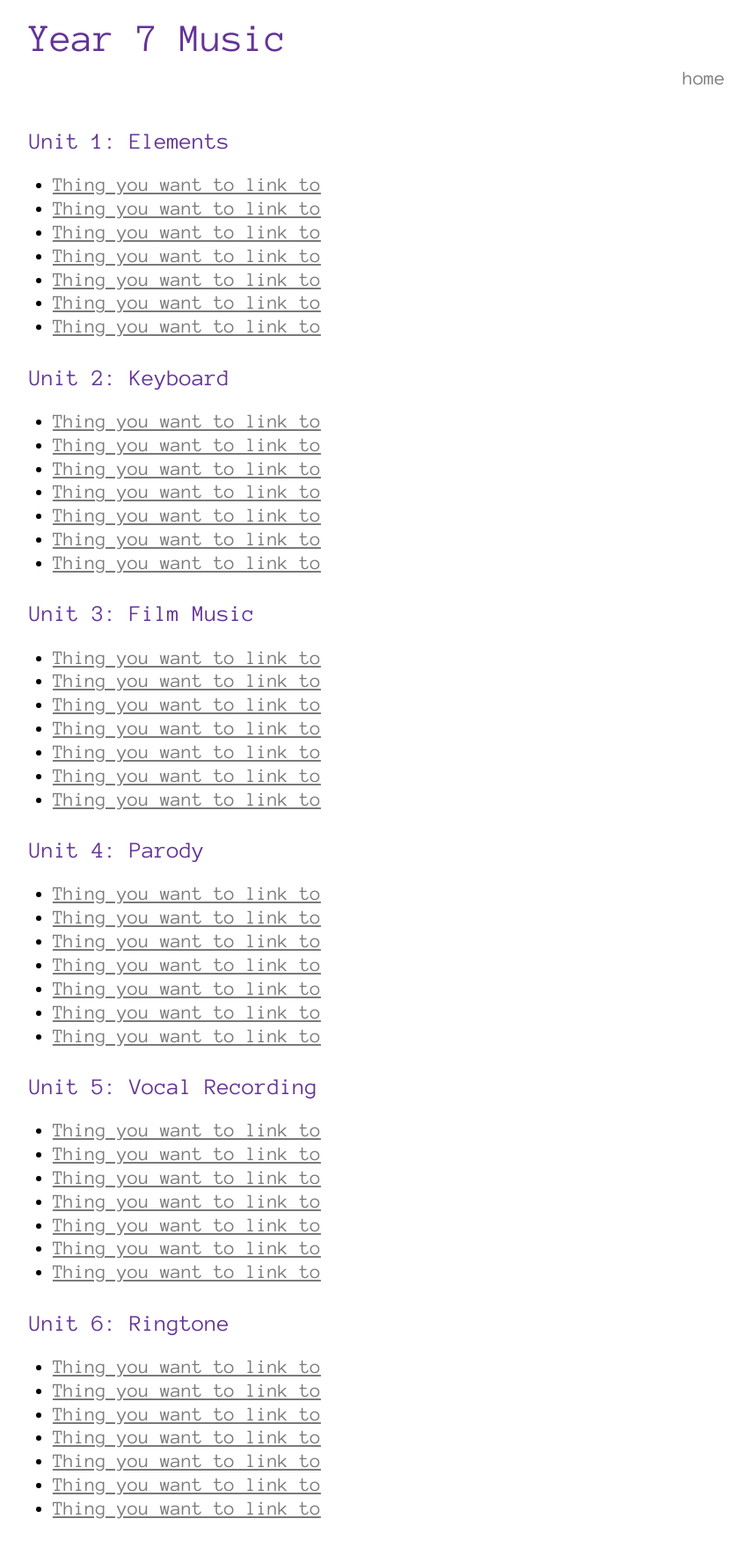
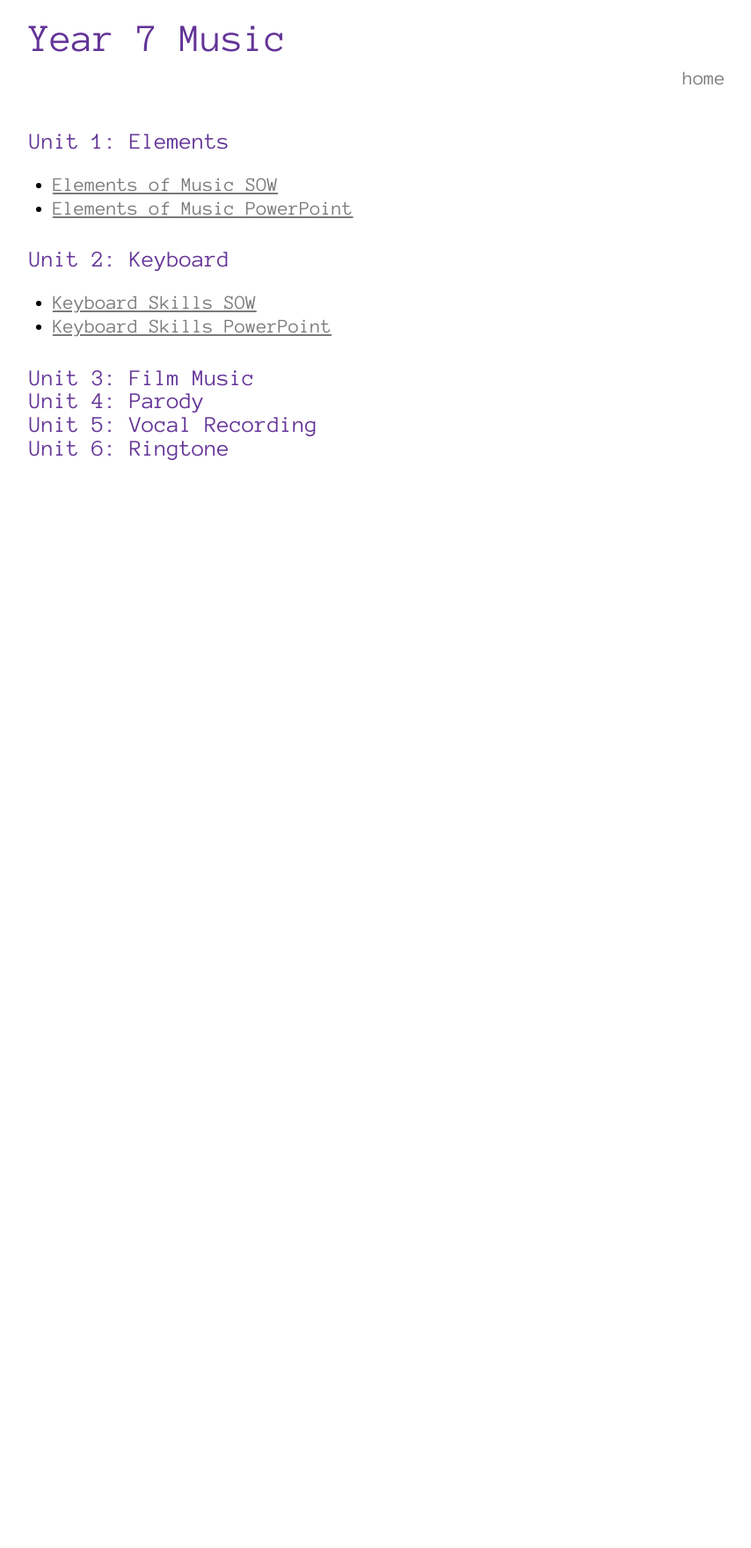
Before and after one commit to MalphasWats/stagewallis.com, a Jekyll site: the page built from music/Year7.markdown, in a window 1280 px wide. Shown: the whole page at 88% size, without its empty margins (207-1061 px from the left). Built offline with Jekyll 4.4.1, drawn with Linux system fonts in a browser that asks for light colours; after the commit the page ends 900 px from its top, so only the background shows below that.

Commit message:
y7music term1and2

```diff
--- a/music/Year7.markdown
+++ b/music/Year7.markdown
@@ -6,61 +6,26 @@ title: Year 7 Music
 
 ### Unit 1: Elements
 
-* [Thing you want to link to](#the_url_of_the_thing)
-* [Thing you want to link to](#the_url_of_the_thing)
-* [Thing you want to link to](#the_url_of_the_thing)
-* [Thing you want to link to](#the_url_of_the_thing)
-* [Thing you want to link to](#the_url_of_the_thing)
-* [Thing you want to link to](#the_url_of_the_thing)
-* [Thing you want to link to](#the_url_of_the_thing)
+* [Elements of Music SOW](year7music/Key Stage 3 Termly SOW Music Y7 Term 1)
+* [Elements of Music PowerPoint](year7music/Term 1 - Elements of Music .pptx)
+
 
 ### Unit 2: Keyboard
 
-* [Thing you want to link to](#the_url_of_the_thing)
-* [Thing you want to link to](#the_url_of_the_thing)
-* [Thing you want to link to](#the_url_of_the_thing)
-* [Thing you want to link to](#the_url_of_the_thing)
-* [Thing you want to link to](#the_url_of_the_thing)
-* [Thing you want to link to](#the_url_of_the_thing)
-* [Thing you want to link to](#the_url_of_the_thing)
+* [Keyboard Skills SOW](year7music/Key Stage 3 Termly SOW Music Y7 Term 2)
+* [Keyboard Skills PowerPoint](year7music/Term 2 - Keyboard Skills.pptx)
 
 
 ### Unit 3: Film Music
 
-* [Thing you want to link to](#the_url_of_the_thing)
-* [Thing you want to link to](#the_url_of_the_thing)
-* [Thing you want to link to](#the_url_of_the_thing)
-* [Thing you want to link to](#the_url_of_the_thing)
-* [Thing you want to link to](#the_url_of_the_thing)
-* [Thing you want to link to](#the_url_of_the_thing)
-* [Thing you want to link to](#the_url_of_the_thing)
+
 
 ### Unit 4: Parody
 
-* [Thing you want to link to](#the_url_of_the_thing)
-* [Thing you want to link to](#the_url_of_the_thing)
-* [Thing you want to link to](#the_url_of_the_thing)
-* [Thing you want to link to](#the_url_of_the_thing)
-* [Thing you want to link to](#the_url_of_the_thing)
-* [Thing you want to link to](#the_url_of_the_thing)
-* [Thing you want to link to](#the_url_of_the_thing)
+
 
 ### Unit 5: Vocal Recording
 
-* [Thing you want to link to](#the_url_of_the_thing)
-* [Thing you want to link to](#the_url_of_the_thing)
-* [Thing you want to link to](#the_url_of_the_thing)
-* [Thing you want to link to](#the_url_of_the_thing)
-* [Thing you want to link to](#the_url_of_the_thing)
-* [Thing you want to link to](#the_url_of_the_thing)
-* [Thing you want to link to](#the_url_of_the_thing)
+
 
 ### Unit 6: Ringtone
-
-* [Thing you want to link to](#the_url_of_the_thing)
-* [Thing you want to link to](#the_url_of_the_thing)
-* [Thing you want to link to](#the_url_of_the_thing)
-* [Thing you want to link to](#the_url_of_the_thing)
-* [Thing you want to link to](#the_url_of_the_thing)
-* [Thing you want to link to](#the_url_of_the_thing)
-* [Thing you want to link to](#the_url_of_the_thing)
```
Also changed, not shown: 4 other files.
